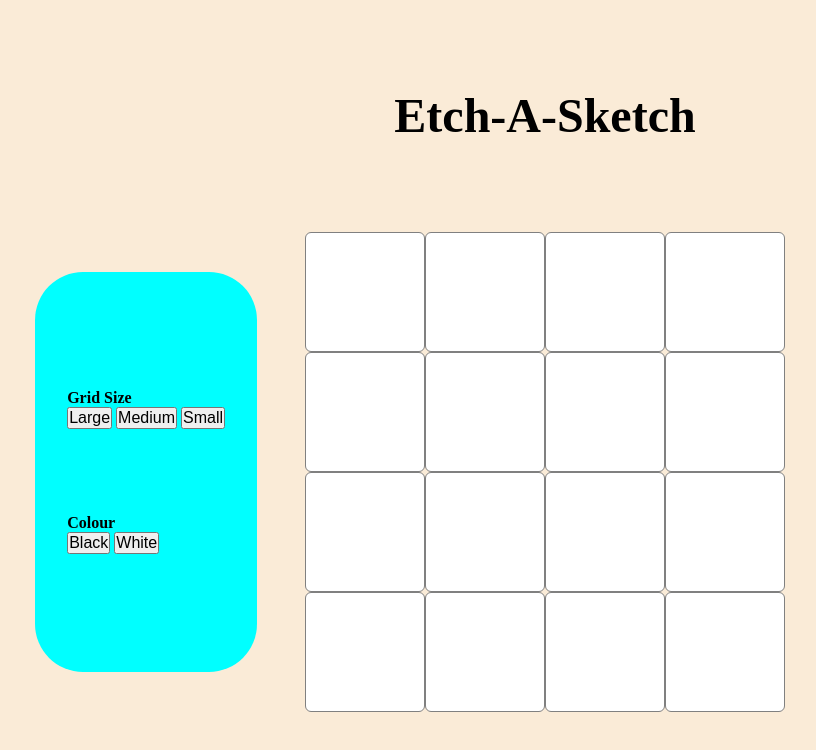
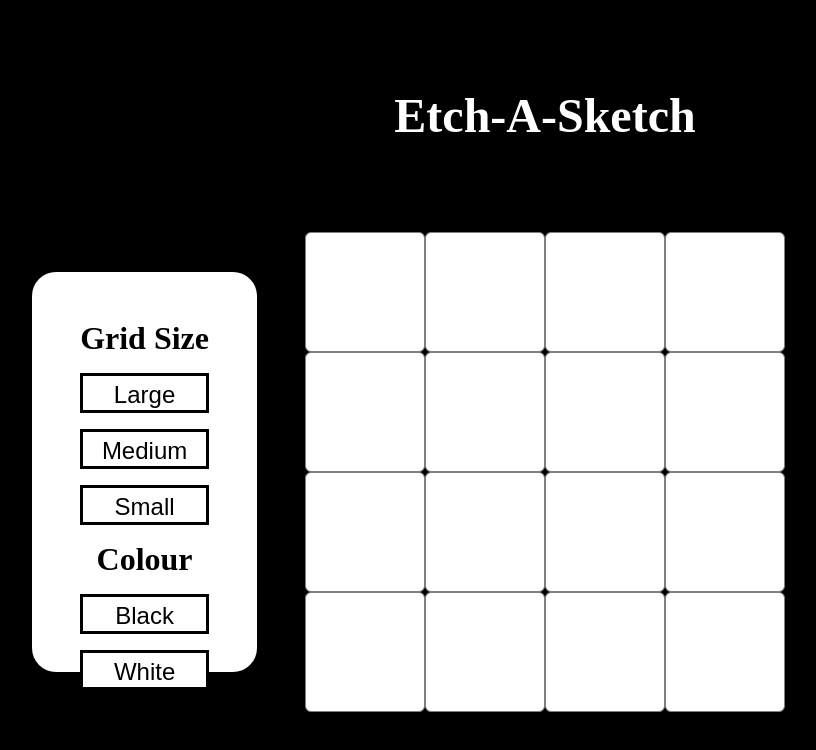
Before and after one commit to StefanTampu/etch-a-sketch, a plain HTML site: page index.html in a window 1280 px wide. Shown: the whole page, without its empty margins (95-911 px from the left). Drawn offline with Linux system fonts and the light colour scheme.

Commit message:
Change properties of .options div elements

```diff
--- a/index.html
+++ b/index.html
@@ -14,24 +14,30 @@
         <main>
             <div class="options">
                 <div id="grid-dimensions">
-                    <h3>Grid Size</h3>
+                    <h3 class="options-title">Grid Size</h3>
+                    <div class="buttons-container">
                         <button id="large">Large</button>
                         <button id="medium">Medium</button>
                         <button id="small">Small</button>
                     </div>
+                </div>
                 <div id="colours">
-                    <h3>Colour</h3>
+                    <h3 class="options-title">Colour</h3>
+                    <div class="buttons-container">
                         <button id="black">Black</button>
                         <button id="white">White</button>
+                    </div>
                 </div>
             </div>
             <div id="sketch-container"></div>
             <div class="hidden options">
                 <div id="grid-dimensions">
-                    <h3>Grid </h3>
+                    <h3 class="options-title">Grid Size</h3>
+                    <div class="buttons-container">
                         <button id="large">Large</button>
                         <button id="medium">Medium</button>
                         <button id="small">Small</button>
+                    </div>
                 </div>
             </div>
         </main>
--- a/style.css
+++ b/style.css
@@ -12,13 +12,15 @@
     flex-direction: column;
     align-items: center;
     justify-content: space-evenly;
-    background-color: antiquewhite;
+    background-color: black;
 }
 
 
 h1 {
     font-size: 3rem;
+    color: white;
 }
+/**Main Section**/
 
 main {
     width: 100%;
@@ -28,6 +30,9 @@
 
 }
 
+/**Options Section*/
+
+
 .options{
     margin-top: 5vh;
     height: 50vh;
@@ -35,10 +40,41 @@
     flex-direction: column;
     justify-content: space-evenly;
     padding: 2rem;
-    border-radius: 3rem;
-    background-color: aqua;
+    border-radius: 1.5rem;
+    background-color: white;
+    color: black;
+    text-align: center;
 }
 
+
+.hidden {
+    visibility: hidden;
+}
+
+
+.options-title {
+    font-size: 2rem;
+    margin: 1rem;
+}
+
+.buttons-container{
+    display: flex;
+    flex-direction: column;
+    justify-content: center;
+    align-items: center;
+    gap: 1rem;
+}
+
+.buttons-container button {
+    height: 2.5rem;
+    width: 80%;
+    font-size: 1.5rem;
+    padding: 5px;
+    border: 3px solid black;
+    background-color:  white;
+}
+
+/*Sketch section*/
 
 #sketch-container {
     width: 60vh;
@@ -61,7 +97,3 @@
     transition: 1.5s;
     border-radius: 6px;
 }
-
-.hidden {
-    visibility: hidden;
-}
```
Lines whose indentation alone changed are shown as unchanged.
